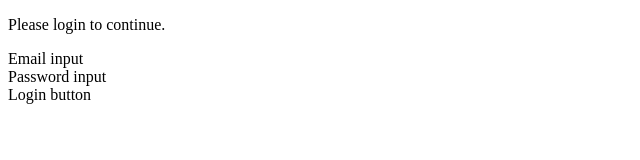
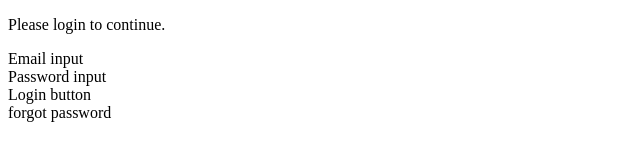
Before and after one commit to Dev-kachhadiya/Codinggita-git, a plain HTML site: page login.html in a window 1280 px wide. Shown: the whole page, without its empty margins (0-640 px from the left). Drawn offline with Linux system fonts and the light colour scheme.

Commit message:
Add 'forgot password' link to login page

```diff
--- a/login.html
+++ b/login.html
@@ -10,7 +10,8 @@
 
     <p> Email input<br>
         Password input <br>
-        Login button
+        Login button<br>
+        forgot password
 
 
     </p>
```
